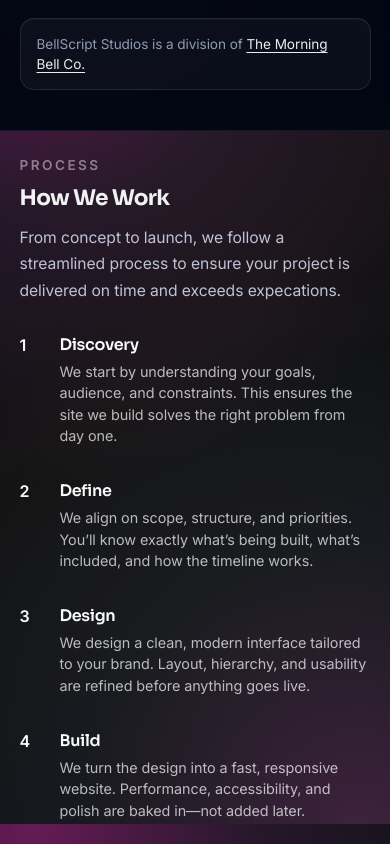
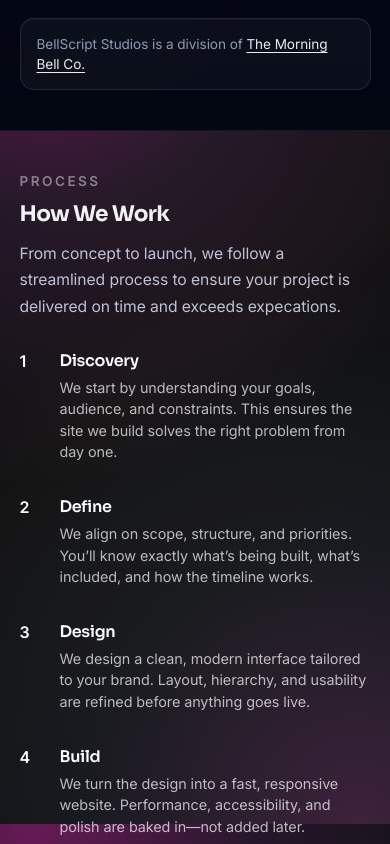
Before and after one commit to BellScriptStudios/bellscript-v2, a Next.js app: page / in a window 390 px wide. Shown: the part 4240-5084 px from the top of the page. Built offline with nearby package versions, Linux system fonts and the light colour scheme; a web font is replaced by a local one.

Commit message:
style: update padding in ProcessSection for improved responsiveness

```diff
--- a/src/app/Styles/ProcessSection.module.css
+++ b/src/app/Styles/ProcessSection.module.css
@@ -1,5 +1,5 @@
 .processSection {
-    padding-top: 1.5rem;
+    padding: clamp(2.5rem, 6vw, 4rem) 0;
     border-top: 1px solid #111827;
 }
 
```
